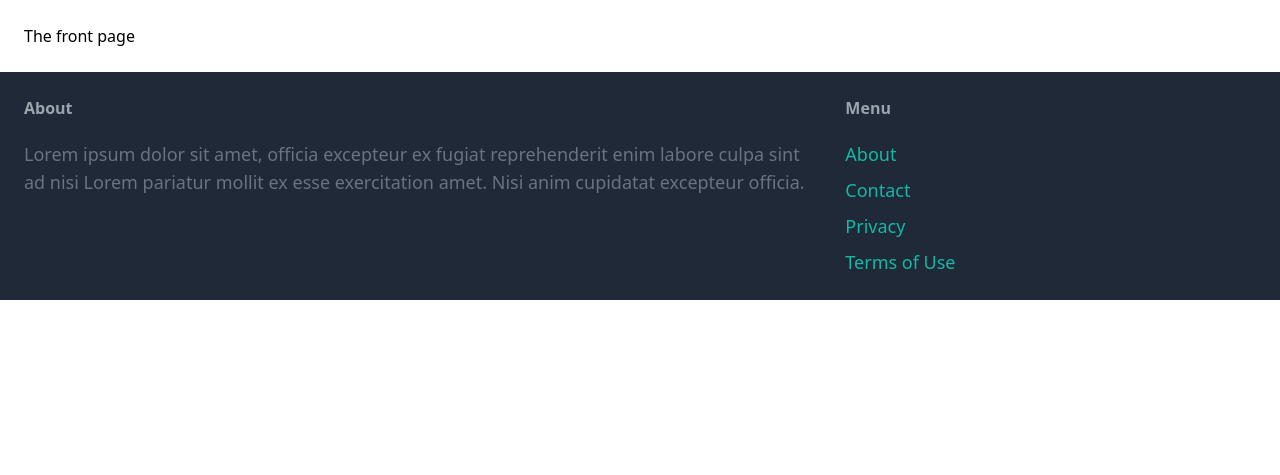
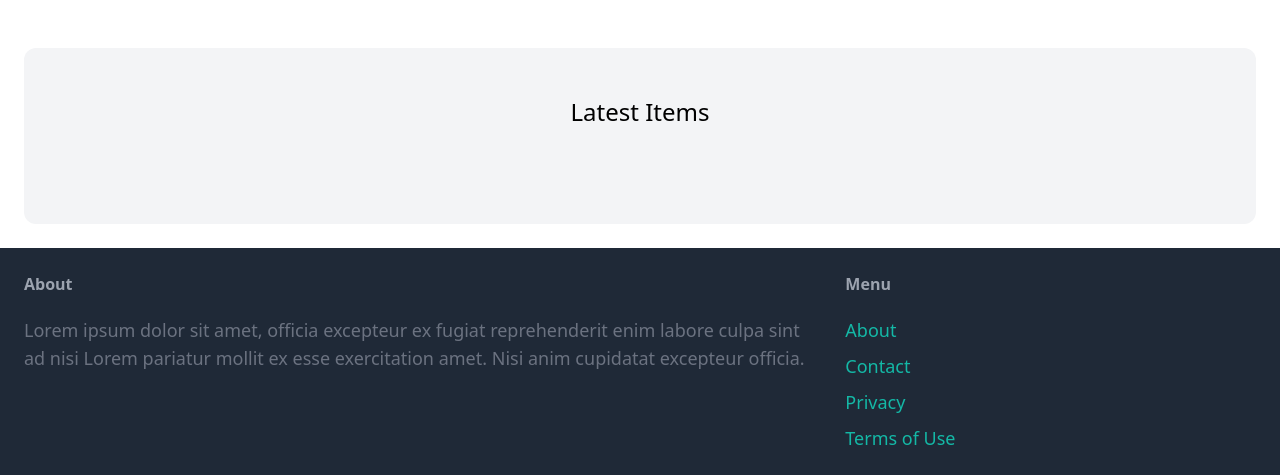
Before and after one commit to pseudoClone/kinaBlog, a Django app: page / in a window 1280 px wide. Shown: the part 77-552 px from the top of the page. Run offline with Django 4.2, Linux system fonts and the light colour scheme; some libraries are stand-ins or nearby versions.

Commit message:
update: update the index.html to show the skeleton for items

```diff
--- a/core/templates/core/index.html
+++ b/core/templates/core/index.html
@@ -1,7 +1,9 @@
 {% extends "core/base.html" %}
 
 {% block content %}
-	<h1>The front page</h1>
+	<div class="mt-6 px-6 py-12 bg-gray-100 rounded-xl">
+		<h2 class="mb-12 text-2xl text-center">Latest Items</h2>
+	</div>
 {% endblock %}
 
 {% block title %}Welcome{% endblock %}
```
